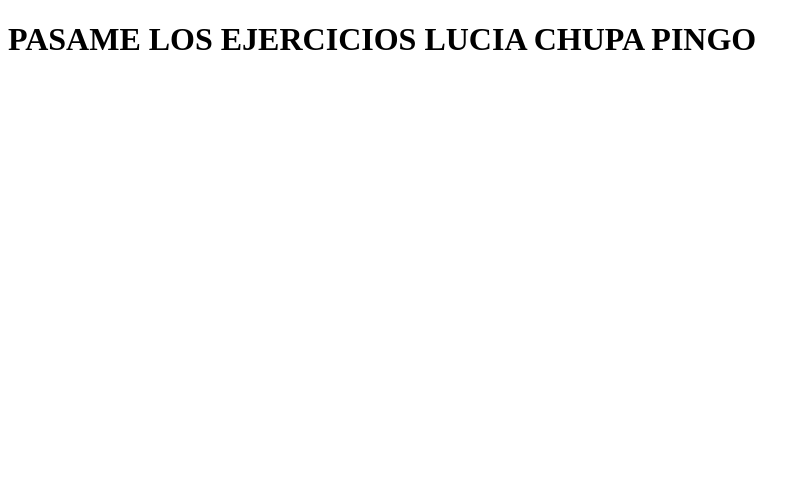
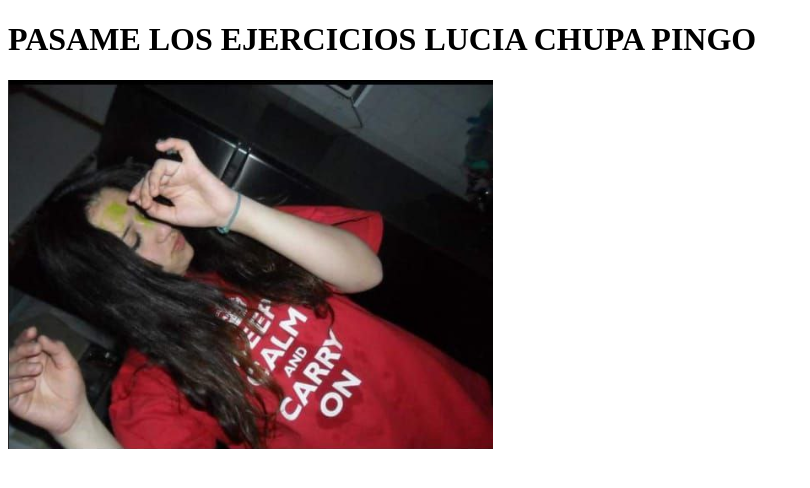
Before and after one commit to manuozan/me, a plain HTML site: page index.html in a window 1280 px wide. Shown: the whole page, without its empty margins (0-810 px from the left). Drawn offline with Linux system fonts and the light colour scheme.

Commit message:
Add files via upload

```diff
--- a/index.html
+++ b/index.html
@@ -8,5 +8,6 @@
 </head>
 <body>
     <h1>PASAME LOS EJERCICIOS LUCIA CHUPA PINGO</h1>
+    <img src="lucia.png"
 </body>
 </html></p>
```
Also changed, not shown: lucia.png (added).
